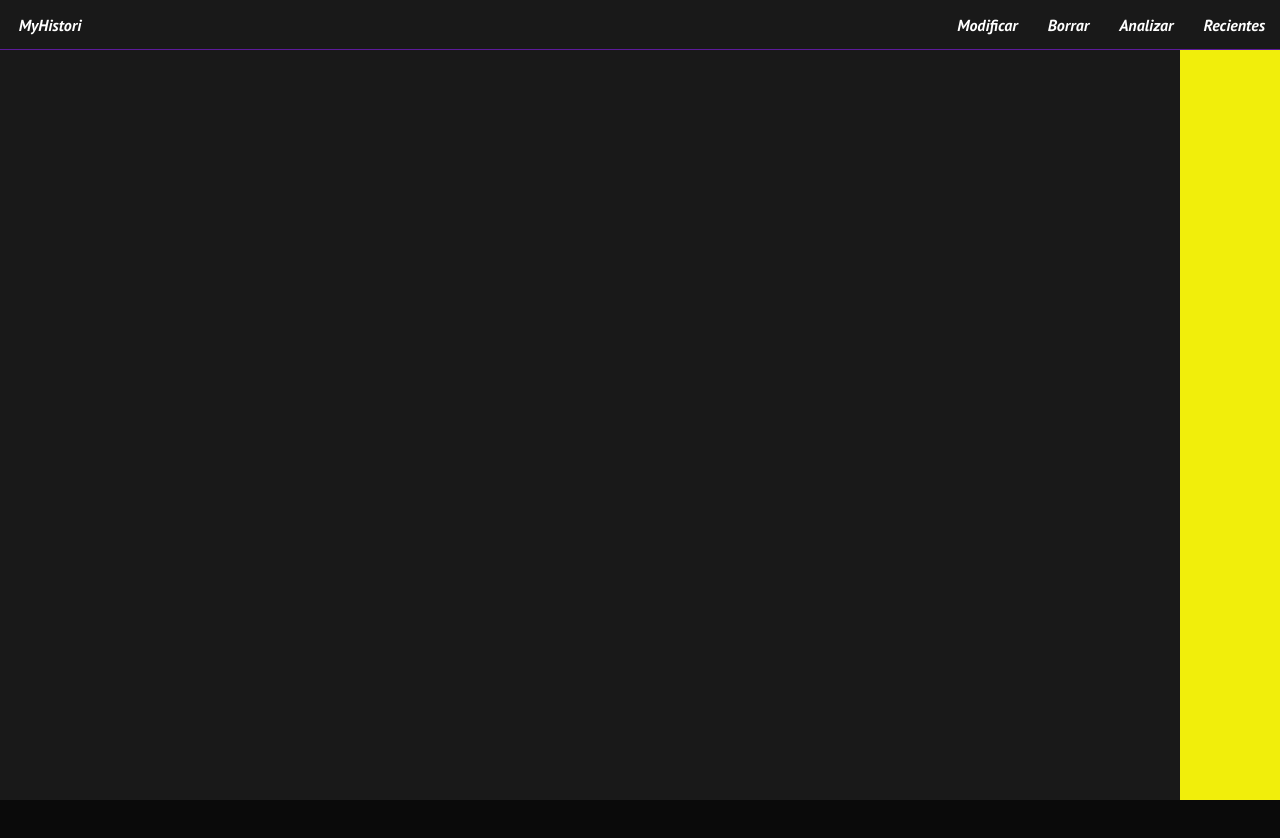
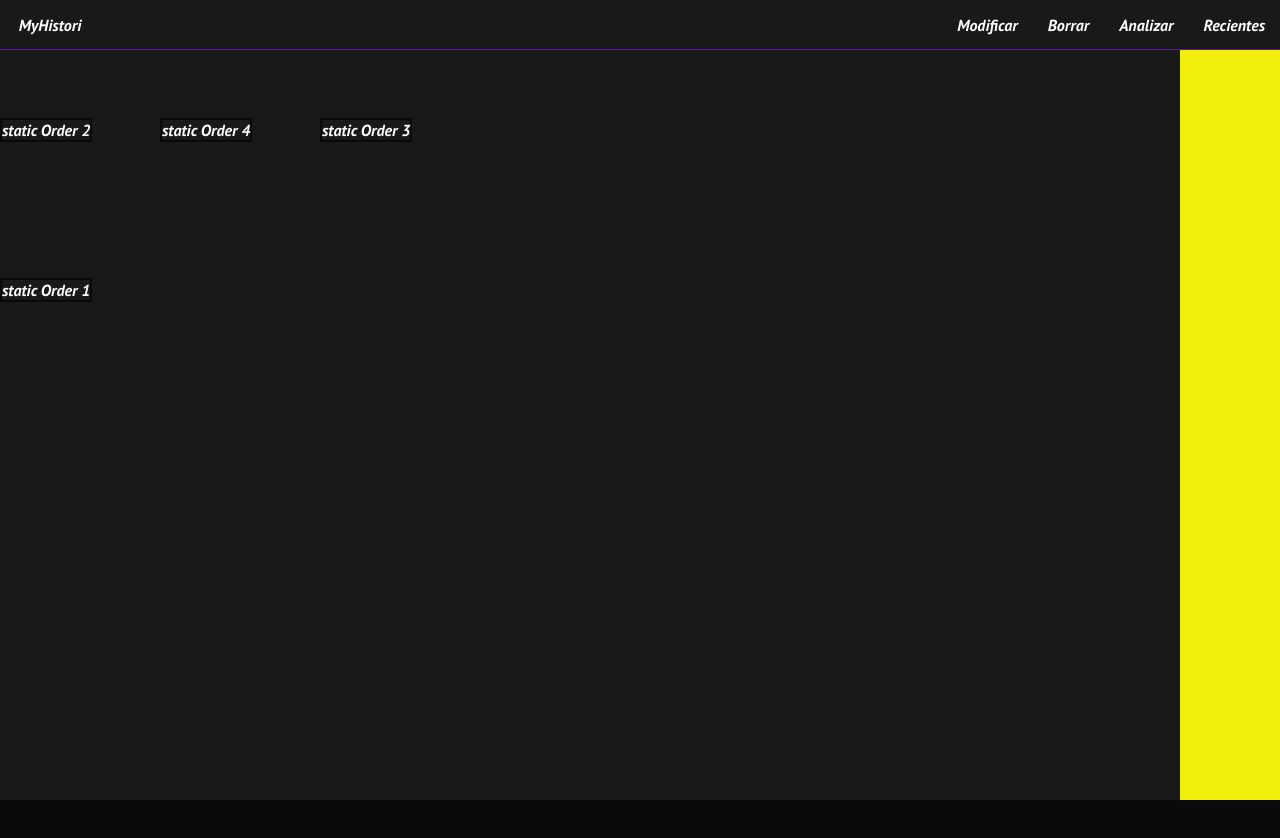
Before and after one commit to Jes015/css-grid, a plain HTML site: page index.html in a window 1280 px wide. Drawn offline with Linux system fonts and the light colour scheme.

Commit message:
order and element alignment

```diff
--- a/index.html
+++ b/index.html
@@ -21,6 +21,10 @@
         </nav>
     </header>
     <main>
+        <div>static Order 1</div>
+        <div>static Order 2</div>
+        <div>static Order 3</div>
+        <div>static Order 4</div>
     </main>
     <footer>
 
--- a/styles.css
+++ b/styles.css
@@ -37,9 +37,32 @@ header{
 
 main{
     display: grid;
+    grid-template-columns: repeat(3, 160px);
+    grid-template-rows: repeat(2, 160px);
+    justify-content: start;
     background-color: var(--secundary-Color);
     grid-column: 1/2;
     grid-row:2/3;
+
+    /*property values start, end, center, stretch(default), etc..*/
+    justify-items: start;
+    align-items: center;
+}
+
+div{
+    border:2px solid var(--url-background)
+}
+
+div:nth-child(1){
+    order:1
+}
+
+div:nth-child(2){
+    order:-2
+}
+
+div:nth-child(4){
+    order:-1
 }
 
 aside{
```
Also changed, not shown: 1 other file.
